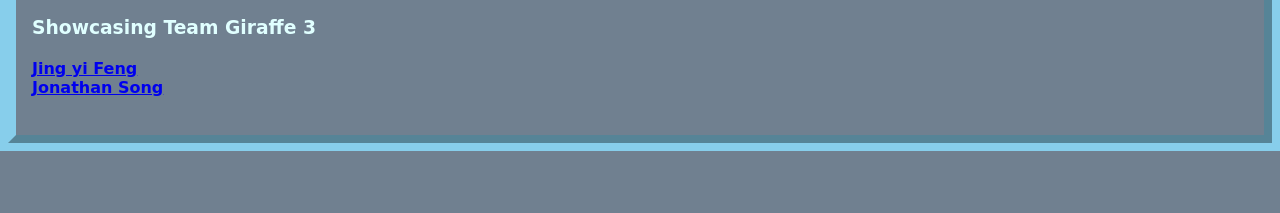
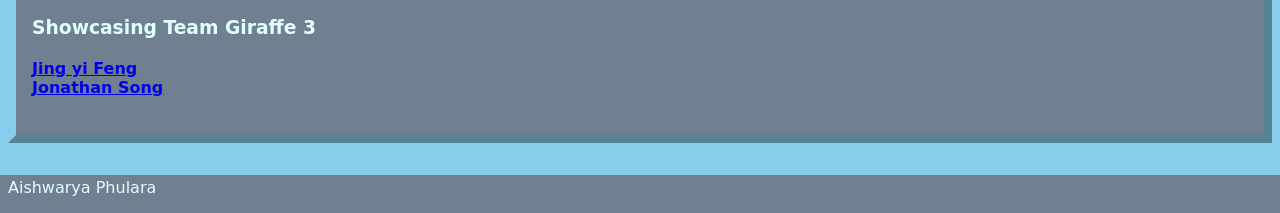
Before and after one commit to evelynchen3/web, a plain HTML site: page talk.html in a window 1280 px wide. Shown: the part 1946-2159 px from the top of the page. Before the commit the page ends 2097 px from the top, so only its background shows below. Drawn offline with Linux system fonts and the light colour scheme.

Commit message:
Add files via upload

```diff
--- a/talk.html
+++ b/talk.html
@@ -51,3 +51,5 @@ HW05 -- Stuylin'
 <h4> <a href="https://jingy114.github.io/web/talk.html"> Jing yi Feng </a>
 <br>
 <a href="https://jonathansong8.github.io/web/talk.html"> Jonathan Song </a> </h4> </div> <!--close div tag-->
+<br>
+<p>Aishwarya Phulara</p>
```
